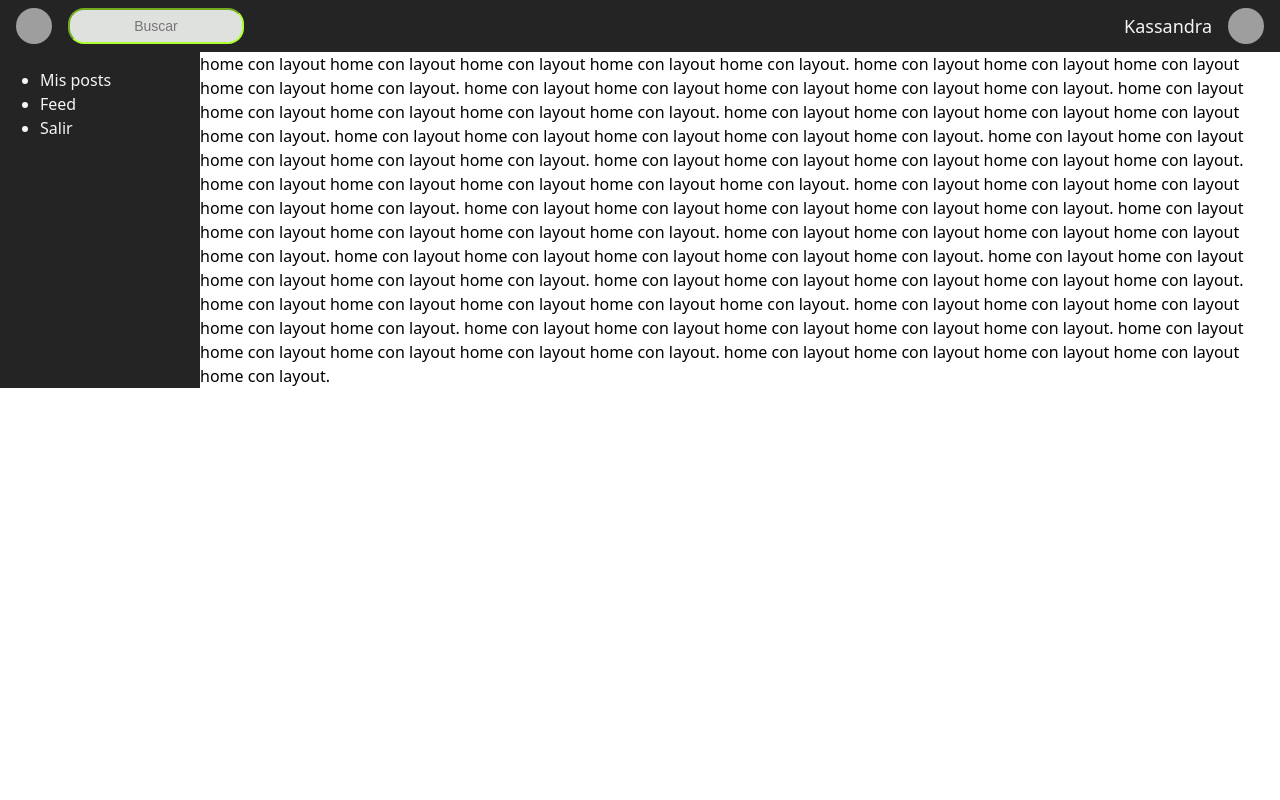
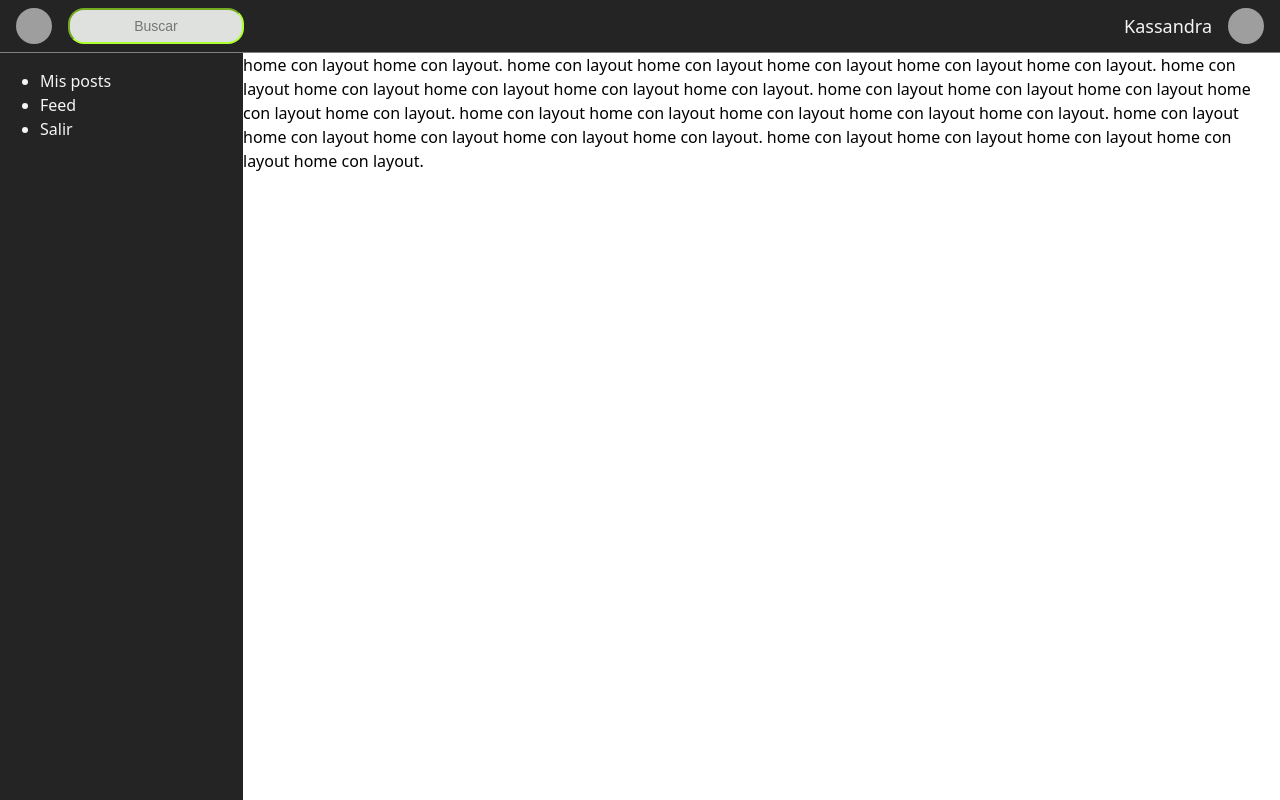
Before and after one commit to celizond/martian-fudo, a React (Vite) app: page /home in a window 1280 px wide. Built offline with nearby package versions, Linux system fonts and the light colour scheme; grey boxes are pictures that could not be loaded.

Commit message:
styles and provisional organization

```diff
--- a/src/components/ASide.scss
+++ b/src/components/ASide.scss
@@ -1,9 +1,13 @@
 @use '../_variables' as *;
 
 .aside {
+    position: fixed;
+    top: 53px;
+    left: 0;
     color:whitesmoke;
-    min-width: 200px;
+    min-width: 243px;
     background-color: $dark-color;
     font-weight: 400;
     height: auto;
+    min-height: 100%;
 }
--- a/src/components/NavBar.scss
+++ b/src/components/NavBar.scss
@@ -2,11 +2,15 @@
 
 .navbar {
     background-color: $dark-color;
-    display: flex;
+    display:flex;
+    position: fixed;
+    top: 0;
+    left: 0;
+    padding: 8px 16px;
+    width: calc(100% - 32px);
     justify-content: space-between;
-    padding: 8px 16px;
-    position: sticky;
     align-items: center;
+    border-bottom: 1px solid grey;
 
     .application {
         display: flex;
--- a/src/main.tsx
+++ b/src/main.tsx
@@ -2,7 +2,7 @@ import { StrictMode } from 'react'
 import { createRoot } from 'react-dom/client'
 import { BrowserRouter } from 'react-router-dom'
 import App from './App.tsx'
-import './index.css'
+import './index.scss'
 
 createRoot(document.getElementById('root')!).render(
   <StrictMode>
--- /dev/null
+++ b/src/pages/HomePage.scss
@@ -0,0 +1,5 @@
+.home-page {
+    position: fixed;
+    left: 243px;
+    top: 53px;
+}
--- a/src/pages/HomePage.tsx
+++ b/src/pages/HomePage.tsx
@@ -1,24 +1,10 @@
 import { MartianLayout } from "../layouts/MartianLayout"
-
+import './HomePage.scss';
 export const HomePage = () => {
   return (
     <MartianLayout>
-      <div>
-        home con layout home con layout home con layout home con layout home con layout.
-        home con layout home con layout home con layout home con layout home con layout.
-        home con layout home con layout home con layout home con layout home con layout.
-        home con layout home con layout home con layout home con layout home con layout.
-        home con layout home con layout home con layout home con layout home con layout.
-        home con layout home con layout home con layout home con layout home con layout.
-        home con layout home con layout home con layout home con layout home con layout.
-        home con layout home con layout home con layout home con layout home con layout.
-        home con layout home con layout home con layout home con layout home con layout.
-        home con layout home con layout home con layout home con layout home con layout.
-        home con layout home con layout home con layout home con layout home con layout.
-        home con layout home con layout home con layout home con layout home con layout.
-        home con layout home con layout home con layout home con layout home con layout.
-        home con layout home con layout home con layout home con layout home con layout.
-        home con layout home con layout home con layout home con layout home con layout.
+      <div className='home-page'>
+        home con layout home con layout.
         home con layout home con layout home con layout home con layout home con layout.
         home con layout home con layout home con layout home con layout home con layout.
         home con layout home con layout home con layout home con layout home con layout.
```
Also changed, not shown: src/index.scss (renamed from src/index.css).
